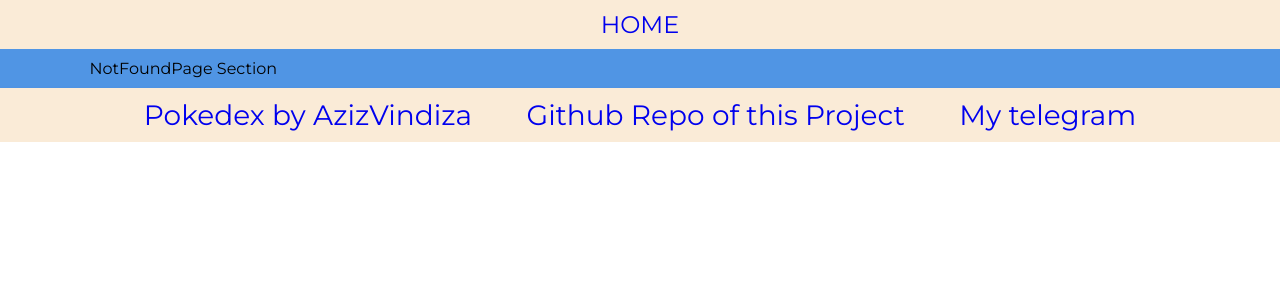
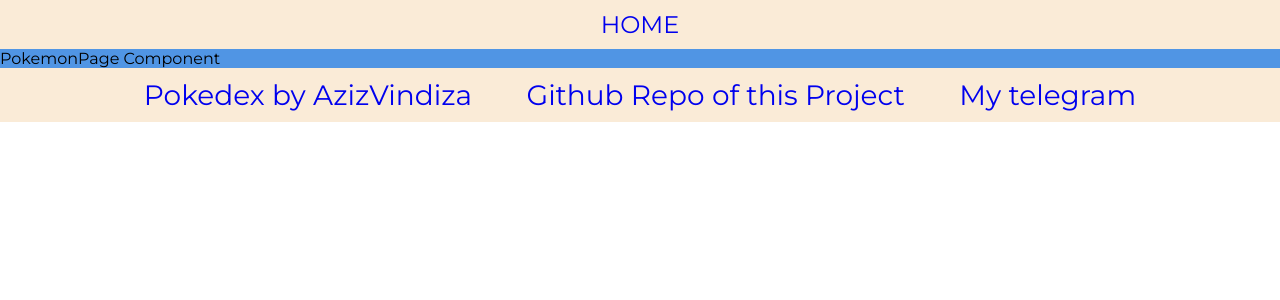
Before and after one commit to AzizVindiza/pokedex, a React (Create React App) app: page /1 in a window 1280 px wide. Shown: the top 300 px of the page. Built offline with nearby package versions, Linux system fonts and the light colour scheme; no server answers.

Commit message:
update limit in home

```diff
--- a/src/App.tsx
+++ b/src/App.tsx
@@ -7,6 +7,7 @@ import {
 import Layout from "./Layout/Layout";
 import HomePage from "./pages/HomePage/HomePage";
 import NotFoundPage from "./pages/NotFoundPage/NotFoundPage";
+import PokemonPage from "./pages/PokemonPage/PokemonPage";
 
 
 const router = createBrowserRouter(
@@ -14,6 +15,7 @@ const router = createBrowserRouter(
         <Route path="/" element={<Layout/>}>
             <Route index element={<HomePage/>}/>
             <Route path="*" element={<NotFoundPage/>}/>
+            <Route path=":name" element={<PokemonPage/>}/>
         </Route>
     )
 );
--- a/src/pages/HomePage/HomePage.tsx
+++ b/src/pages/HomePage/HomePage.tsx
@@ -5,7 +5,7 @@ import {IAllPokemon} from "../../store/types/IAllPokemon";
 import PokemonCardLazy from "../../components/PokemonCard/PokemonCard.lazy";
 
 const HomePage = () => {
-    const [limit, setLimit] = useState(40)
+    const [limit, setLimit] = useState(20)
     const handleButtonLimit = () => {
         setLimit(prevState => {
             return prevState + 10
--- /dev/null
+++ b/src/pages/PokemonPage/PokemonPage.sass
@@ -0,0 +1,15 @@
+@import "src/styles/mixins"
+.pokemonPage
+  .container
+    padding: 10px 0
+  .h2
+    @include text(500,48px,45px,red)
+
+
+@media (min-width: 640px)
+
+@media (min-width: 768px)
+
+@media (min-width: 1024px)
+
+@media (min-width: 1440px)
--- /dev/null
+++ b/src/pages/PokemonPage/PokemonPage.tsx
@@ -0,0 +1,9 @@
+import './PokemonPage.sass';
+
+const PokemonPage = () => (
+    <div className={"pokemonPage"}>
+        PokemonPage Component
+    </div>
+);
+
+export default PokemonPage;
```
